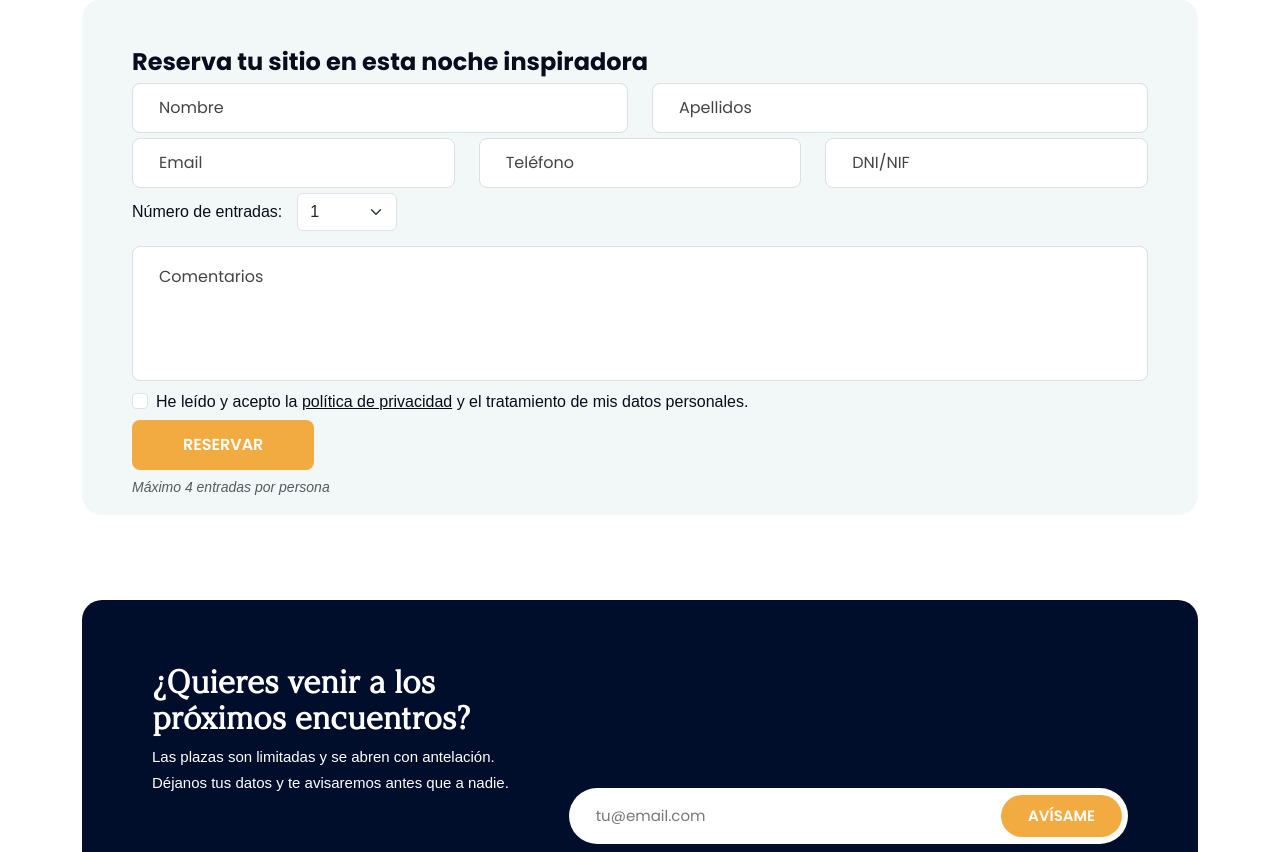
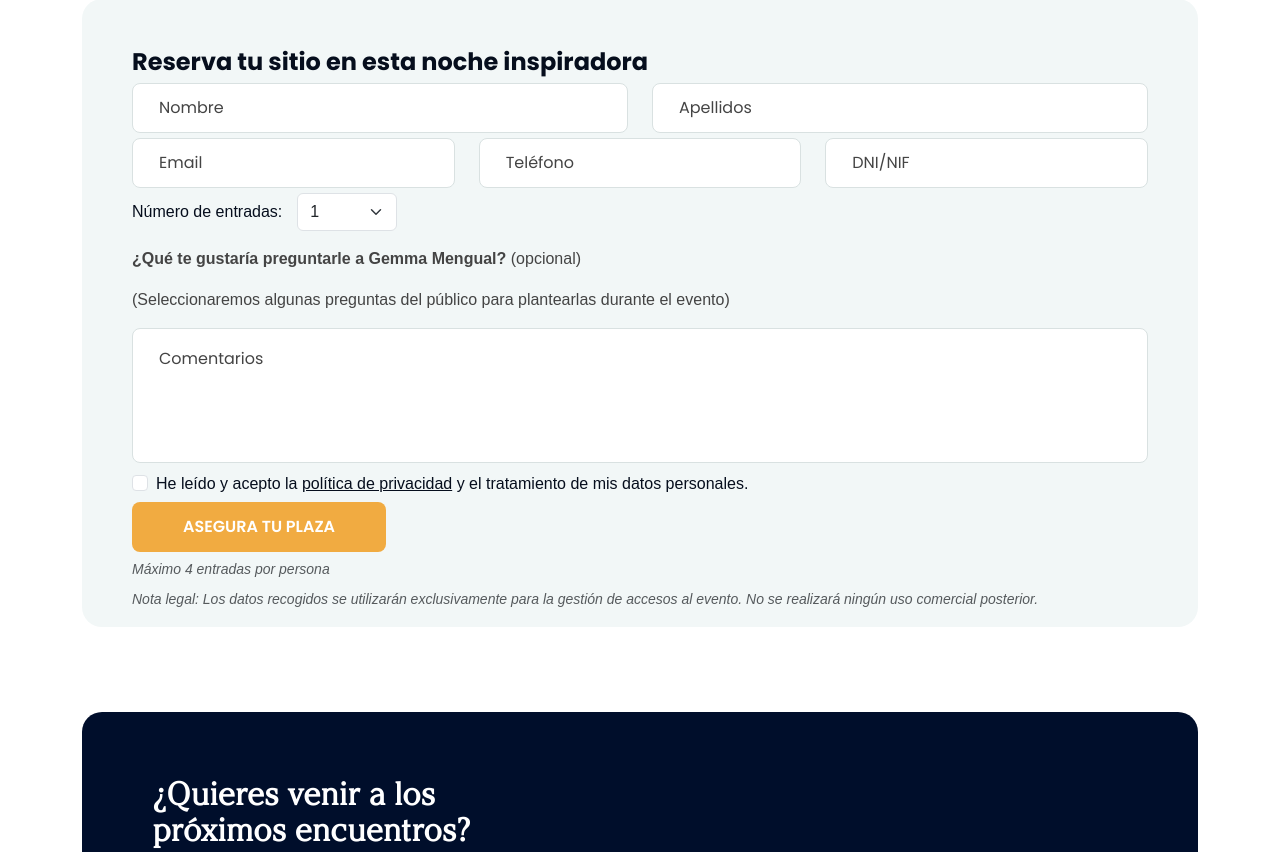
Before and after one commit to NeoGeneration/cangrejos_albinos_v2, a PHP site: page / in a window 1280 px wide. Shown: the part 1806-2658 px from the top of the page. Run offline with PHP 8.4, Linux system fonts and the light colour scheme; some libraries are stand-ins or nearby versions; some web fonts are replaced.

Commit message:
Add optional question prompt and legal note to reservation form

```diff
--- a/index.php
+++ b/index.php
@@ -627,6 +627,8 @@
                               <div class="row">
                                   <!-- Fila 3: Comentarios -->
                                   <div class="col-12 mb-15">
+                                      <p><strong>¿Qué te gustaría preguntarle a Gemma Mengual?</strong> (opcional)</p>
+                                      <p>(Seleccionaremos algunas preguntas del público para plantearlas durante el evento)</p>
                                       <textarea class="td-input message" name="comments" cols="30" rows="5" placeholder="Comentarios"><?php echo isset($form_data['comments']) ?
   htmlspecialchars($form_data['comments']) : ''; ?></textarea>
                                   </div>
@@ -650,8 +652,9 @@
 
                               <div class="row">
                                   <div class="col-12">
-                                      <button type="submit" class="td-btn">Reservar</button>
+                                      <button type="submit" class="td-btn">Asegura tu plaza</button>
                                       <small class="d-block text-muted mt-1 fst-italic small">Máximo 4 entradas por persona</small>
+                                      <small class="d-block text-muted mt-1 fst-italic small">Nota legal: Los datos recogidos se utilizarán exclusivamente para la gestión de accesos al evento. No se realizará ningún uso comercial posterior.</small>
                                   </div>
                               </div>
                               <div id="form-response" class="pt-20"></div>
```
